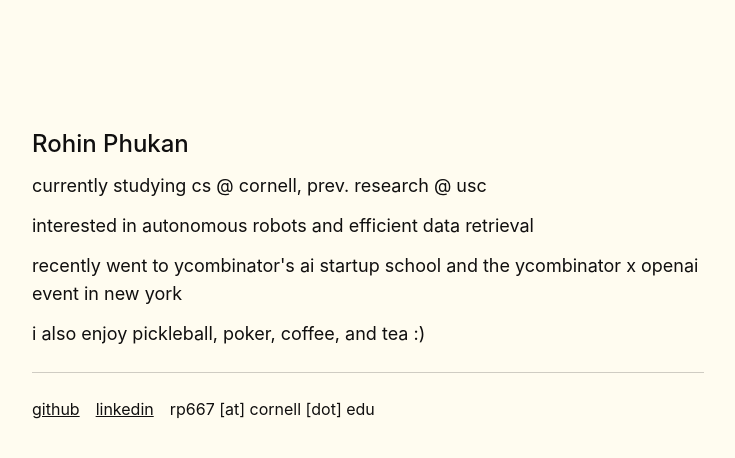
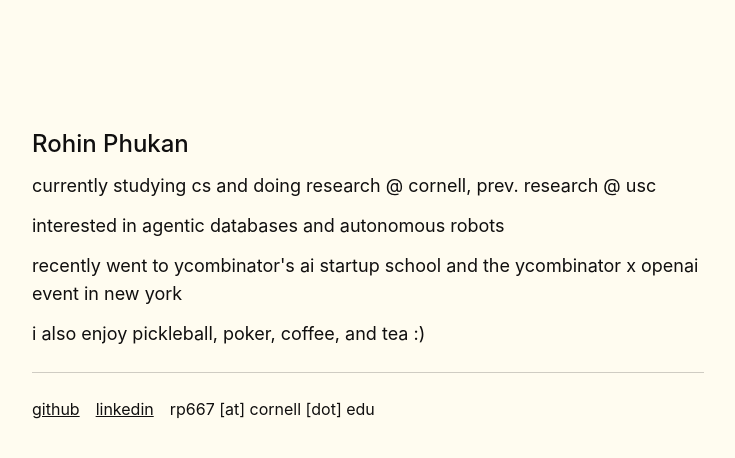
Before and after one commit to rohin20/portfolio, a Next.js app: page / in a window 1280 px wide. Shown: the top 458 px of the page, without its empty margins (272-1007 px from the left). Built offline with nearby package versions, Linux system fonts and the light colour scheme.

Commit message:
portfolio updates

```diff
--- a/app/page.tsx
+++ b/app/page.tsx
@@ -17,11 +17,11 @@ export default function Home() {
           </h1>
 
           <p className="text-lg pointer-events-auto">
-            currently studying cs @ cornell, prev. research @ usc
+            currently studying cs and doing research @ cornell, prev. research @ usc
           </p>
 
           <p className="text-lg pointer-events-auto">
-            interested in autonomous robots and efficient data retrieval
+            interested in agentic databases and autonomous robots
           </p>
 
           <p className="text-lg pointer-events-auto">
```
